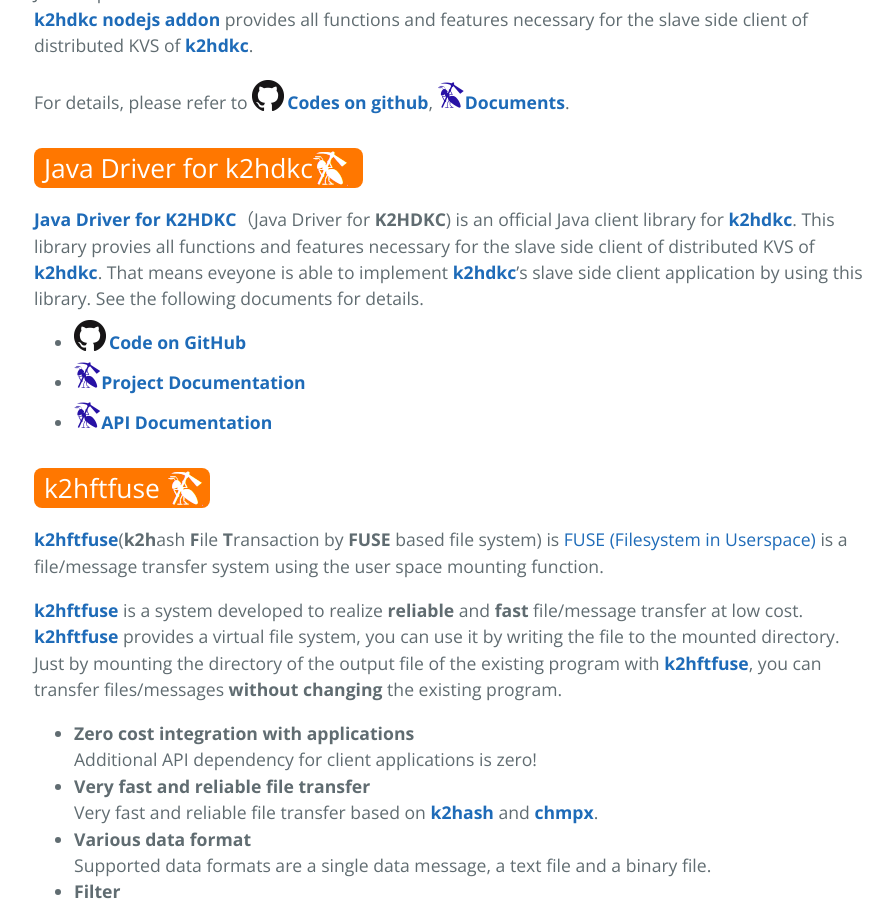
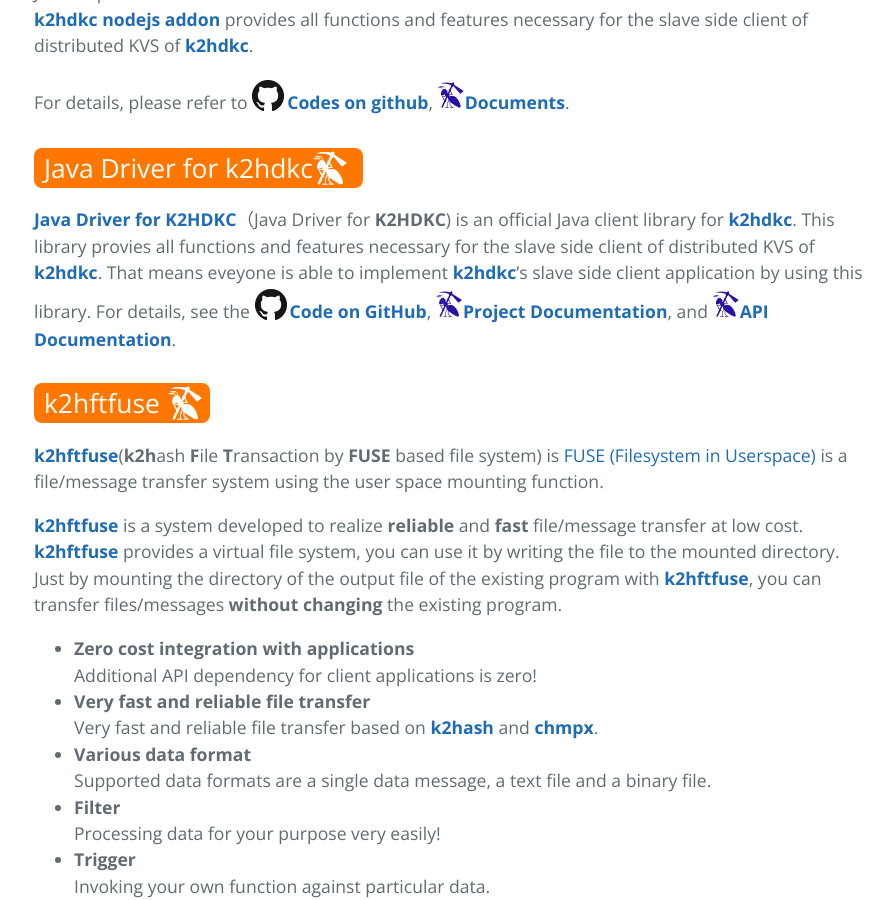
Before and after one commit to yahoojapan/AntPickax, a Jekyll site: the page built from index.md, in a window 1280 px wide and 900 px high, scrolled down 4120 px. Shown: the whole window, without its empty margins (190-1083 px from the left). Built offline with Jekyll 4.4.1, drawn with Linux system fonts in a browser that asks for light colours; comment, search, counter and statistics services are not loaded.

Commit message:
Fixes sentences.

```diff
--- a/index.md
+++ b/index.md
@@ -119,11 +119,7 @@ Using this library, [**k2hdkc**](https://k2hdkc.antpick.ax/)'s slave side client
 For details, please refer to {{ page.github_icon }}[**Codes on github**](https://github.com/yahoojapan/k2hdkc_nodejs), {{ page.antpickax_icon }}[**Documents**](https://nodejs.k2hdkc.antpick.ax/).
 
 ## {{ page.title_k2hdkc_java }}
-[**Java Driver for K2HDKC**](https://java.k2hdkc.antpick.ax/index.html)（Java Driver for **K2HDKC**) is an official Java client library for [**k2hdkc**](https://k2hdkc.antpick.ax/index.html). This library provies all functions and features necessary for the slave side client of distributed KVS of [**k2hdkc**](https://k2hdkc.antpick.ax/). That means eveyone is able to implement [**k2hdkc**](https://k2hdkc.antpick.ax/)'s slave side client application by using this library. See the following documents for details.
-
-- {{ page.github_icon }}[**Code on GitHub**](https://github.com/yahoojapan/k2hdkc_java)
-- {{ page.antpickax_icon }}[**Project Documentation**](https://java.k2hdkc.antpick.ax/index.html)
-- {{ page.antpickax_icon }}[**API Documentation**](https://java.k2hdkc.antpick.ax/apidocs/index.html)
+[**Java Driver for K2HDKC**](https://java.k2hdkc.antpick.ax/index.html)（Java Driver for **K2HDKC**) is an official Java client library for [**k2hdkc**](https://k2hdkc.antpick.ax/index.html). This library provies all functions and features necessary for the slave side client of distributed KVS of [**k2hdkc**](https://k2hdkc.antpick.ax/). That means eveyone is able to implement [**k2hdkc**](https://k2hdkc.antpick.ax/)'s slave side client application by using this library. For details, see the {{ page.github_icon }}[**Code on GitHub**](https://github.com/yahoojapan/k2hdkc_java), {{ page.antpickax_icon }}[**Project Documentation**](https://java.k2hdkc.antpick.ax/index.html), and {{ page.antpickax_icon }}[**API Documentation**](https://java.k2hdkc.antpick.ax/apidocs/index.html).
 
 ## {{ page.title_k2hftfuse }}
 [**k2hftfuse**](https://k2hftfuse.antpick.ax/)(**k2h**ash **F**ile **T**ransaction by **FUSE** based file system) is [FUSE (Filesystem in Userspace)](https://github.com/libfuse/libfuse) is a file/message transfer system using the user space mounting function.
```
Also changed, not shown: indexja.md (+1 -5 lines).
